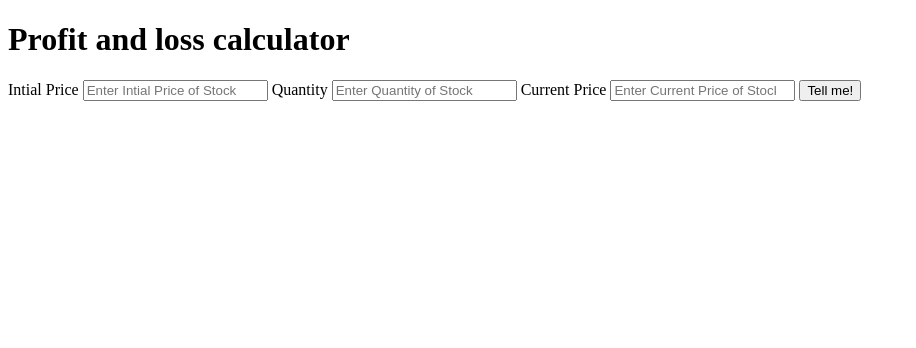
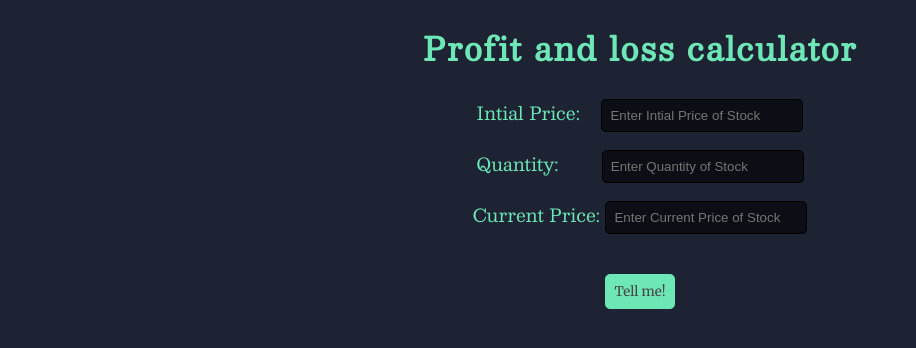
Before and after one commit to KamiyaGaikwad/Profit_and_loss_calculator_of_stocks, a plain HTML site: page index.html in a window 1280 px wide. Shown: the whole page, without its empty margins (0-916 px from the left). Drawn offline with nearby package versions, Linux system fonts and the light colour scheme.

Commit message:
styled using css

```diff
--- a/index.html
+++ b/index.html
@@ -10,12 +10,12 @@
 </head>
 <body>
     <h1>Profit and loss calculator</h1>
-    <label for="intial-price">Intial Price</label>
-    <input id="intial-price" type="number" placeholder="Enter Intial Price of Stock" />
-    <label for="quantity">Quantity</label>
-    <input id="quantity" type="number" placeholder="Enter Quantity of Stock" />
-    <label for="current-price">Current Price</label>
-    <input id="current-price" type="number" placeholder="Enter Current Price of Stock" />
+    <label for="intial-price">Intial Price:&nbsp;&nbsp;&nbsp;&nbsp;<input id="intial-price" type="number" placeholder="Enter Intial Price of Stock" /></label>
+
+    <label for="quantity">Quantity:  &nbsp;&nbsp;&nbsp;&nbsp;&nbsp;&nbsp;&nbsp;<input id="quantity" type="number" placeholder="Enter Quantity of Stock" />
+    </label>
+    <label for="current-price">Current Price:&nbsp;<input id="current-price" type="number" placeholder="Enter Current Price of Stock" /></label>
+
     <button id="submit-btn">Tell me!</button>
     <div id="output"></div>
     <script src="index.js"></script>
--- a/index.js
+++ b/index.js
@@ -10,25 +10,25 @@ function calculateProfitandLoss(IP,Q,CP){
     if(CP < IP){
         var loss = (IP - CP)*Q;
         loss = showTillTwoDecimal(loss);
-        var lossPercent = (loss/IP)*100;
+        var lossPercent = ((IP-CP)/IP)*100;
         lossPercent = showTillTwoDecimal(lossPercent);
         var message = `Whoops!! Your loss is ${loss} and loss Percentage is ${lossPercent}% ☹️`;
-        colorOfText = "red";
+        colorOfText = "#ef9a9a";
         showMessage(message,colorOfText);
 
     }
     else if(CP > IP){
         var profit = (CP - IP)*Q;
         profit = showTillTwoDecimal(profit);
-        var profitPercent = (profit/IP)*100;
+        var profitPercent = ((CP - IP)/IP)*100;
         profitPercent = showTillTwoDecimal(profitPercent);
         var message = `Yay!! Your Profit is ${profit} and profit Percentage is ${profitPercent}% 🥳`;
-        colorOfText = "green";
+        colorOfText = "#00e676";
         showMessage(message,colorOfText);
     }
     else {
         var message = `No pain No gain and no gain no pain 😉`;
-        colorOfText = "blue";
+        colorOfText = "#bbdefb";
         showMessage(message,colorOfText);
     }
 }
@@ -39,7 +39,7 @@ function calculator(){
     var CP = Number(currentPrice.value);
     if(IP == 0  || Q == 0 || CP == 0){
         message = "Please Enter all required fields 🧐";
-        colorOfText = "pink";
+        colorOfText = "#e1bee7";
         showMessage(message,colorOfText);
     }
     else{
--- a/styles.css
+++ b/styles.css
@@ -0,0 +1,44 @@
+@import url('https://fonts.googleapis.com/css2?family=Besley&display=swap');
+@import url('https://fonts.googleapis.com/css2?family=Merriweather&display=swap');
+body {
+    text-align: center;
+    background-color: rgb(29, 35, 51);
+    color: #6EE7B7;
+    font-family: 'Besley', serif;
+}
+
+label {
+    display: block;
+    margin-bottom: 1rem;
+    font-size: large;
+}
+
+input {
+    padding:0.5rem;
+    width:11.5rem;
+    background-color: rgba(0, 0, 0, 0.603);
+    color:white;
+    border:1px solid black;
+    border-radius: 0.3rem;
+}
+
+button {
+    background-color: #6EE7B7;
+    color: rgb(71, 69, 69);
+    border:1px solid #6EE7B7;
+    padding: 0.5rem;
+    border-radius: 0.3rem;
+    margin-bottom: 2rem;
+    margin-top: 1.5rem;
+    cursor: pointer;
+    font-family: 'Merriweather', serif;
+}
+
+#output {
+    font-size: x-large;
+    font-family: 'Besley', serif;
+}
+
+h1 {
+    letter-spacing: 0.1rem;
+}
```
